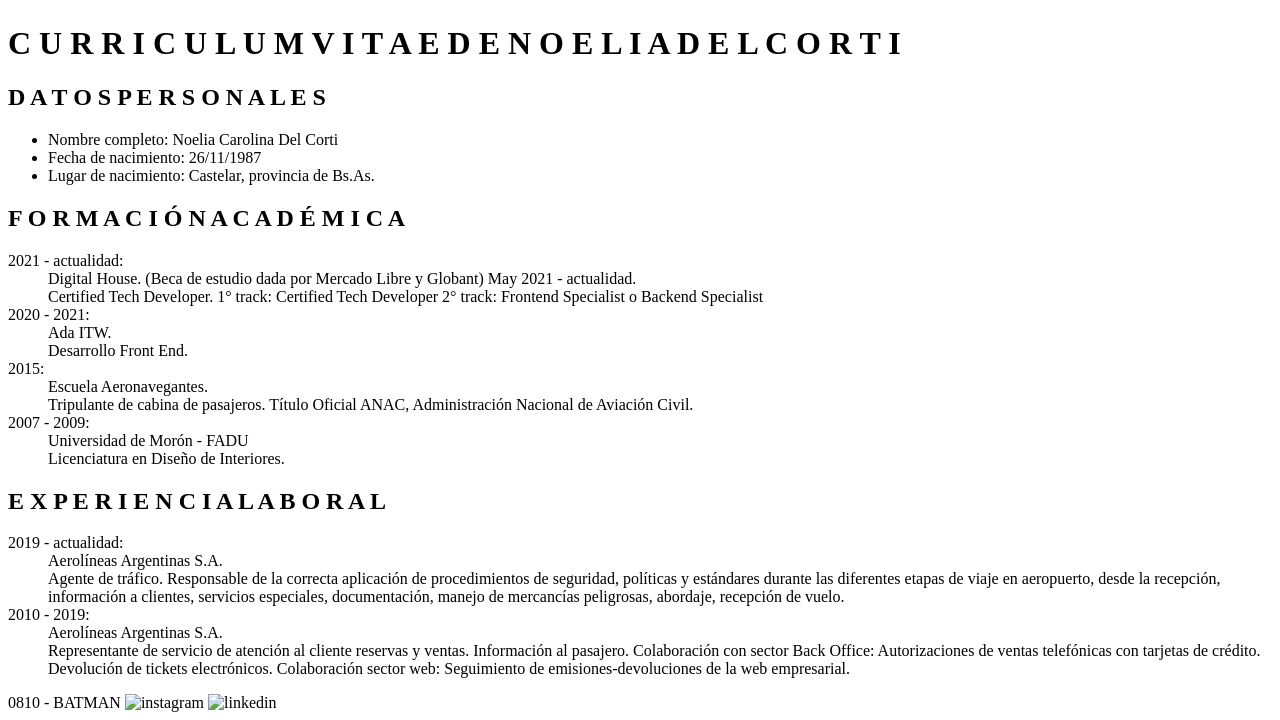
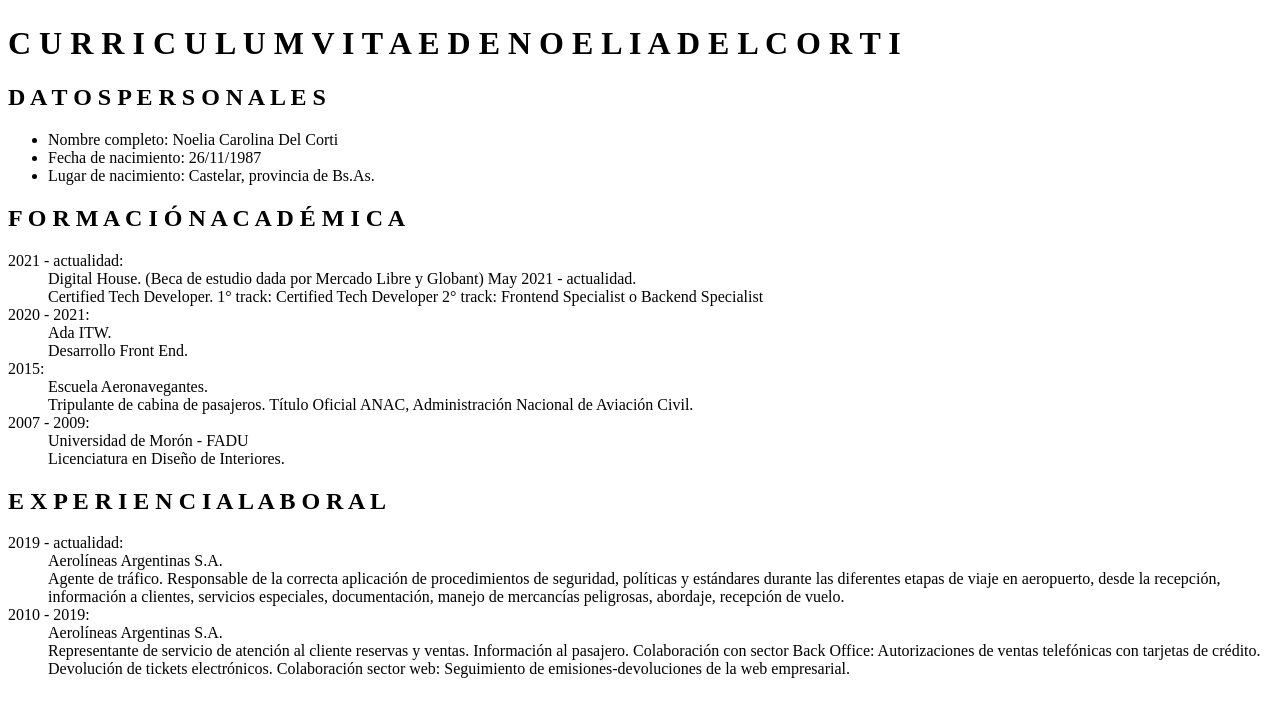
Before and after one commit to NoeDelCorti/cv-propio, a plain HTML site: page index.html in a window 1280 px wide. Shown: the part 528-1248 px from the top of the page. After the commit the page ends 1222 px from the top, so only its background shows below. Drawn offline with Linux system fonts and the light colour scheme.

Commit message:
modificacion titulo

```diff
--- a/index.html
+++ b/index.html
@@ -5,7 +5,7 @@
     <meta http-equiv="X-UA-Compatible" content="IE=edge">
     <meta name="viewport" content="width=device-width, initial-scale=1.0">
     <link rel="stylesheet" href="./style.css">
-    <title>CV BRUCE WAYNE</title>
+    <title>CV NOELIA DEL CORTI</title>
 </head>
 <body>
     <!-- comienzo del header -->
@@ -88,9 +88,7 @@
     <!-- final main -->
     <!-- comeinzo footer -->
     <footer class="footer">
-        <span class="footer-content">0810 - BATMAN</span>
-        <span class="footer-content"><img src="./img/ico_instagram.png" alt="instagram"></span>
-        <span class="footer-content"><img src="./img/ico_linkedin.png" alt="linkedin"></span>
+        <span class="footer-content"></span>
     </footer>
     <!-- final footer -->
 </body>
```
